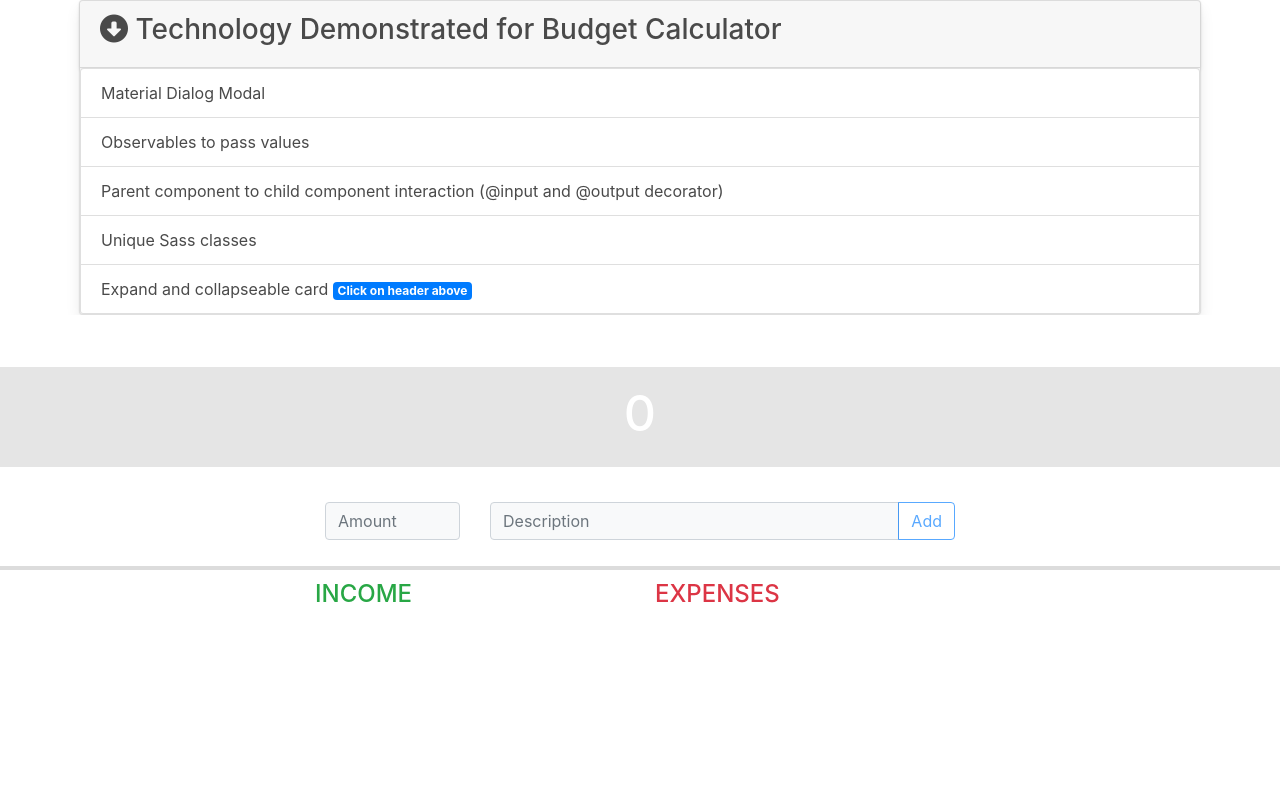
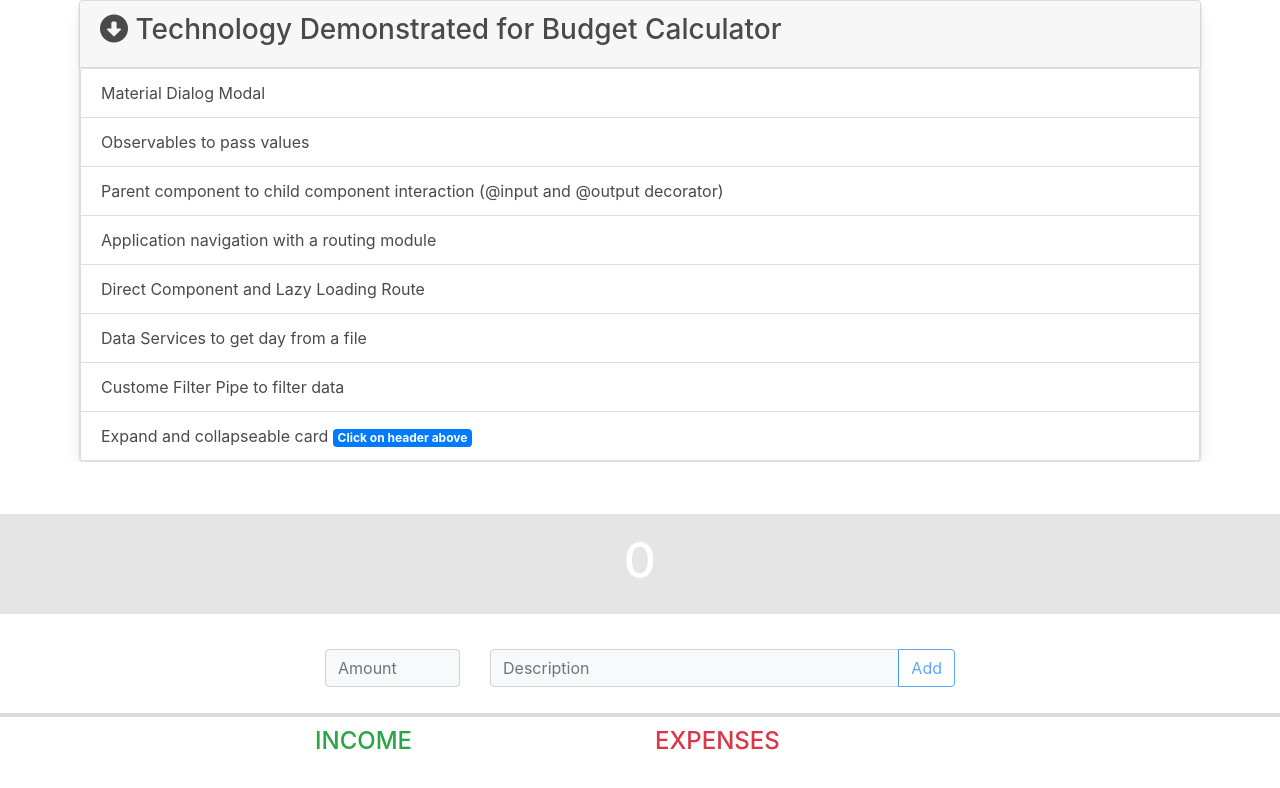
Before and after one commit to Amisha07/angular-budget-calculator-app, an Angular app: page / in a window 1280 px wide. Shown: the top 788 px of the page. Built offline with nearby package versions, Linux system fonts and the light colour scheme.

Commit message:
1 file modified

```diff
--- a/src/app/app.component.html
+++ b/src/app/app.component.html
@@ -10,8 +10,12 @@
     <li class="list-group-item">Material Dialog Modal</li>
     <li class="list-group-item">Observables to pass values
 </li>
-    <li class="list-group-item">Parent component to child component interaction (@input and @output decorator)</li>
-      <li class="list-group-item">Unique Sass classes</li>
+        <li class="list-group-item">Parent component to child component interaction (@input and @output decorator)</li>
+          <li class="list-group-item">Application navigation with a routing module</li>
+    <li class="list-group-item">Direct Component and Lazy Loading Route </li>
+    <li class="list-group-item">Data Services to get day from a file</li>
+    <li class="list-group-item">Custome Filter Pipe to filter data </li>
+
      <li class="list-group-item">Expand and collapseable card
       <span class="badge badge-primary">Click on header above</span></li>
 
```
